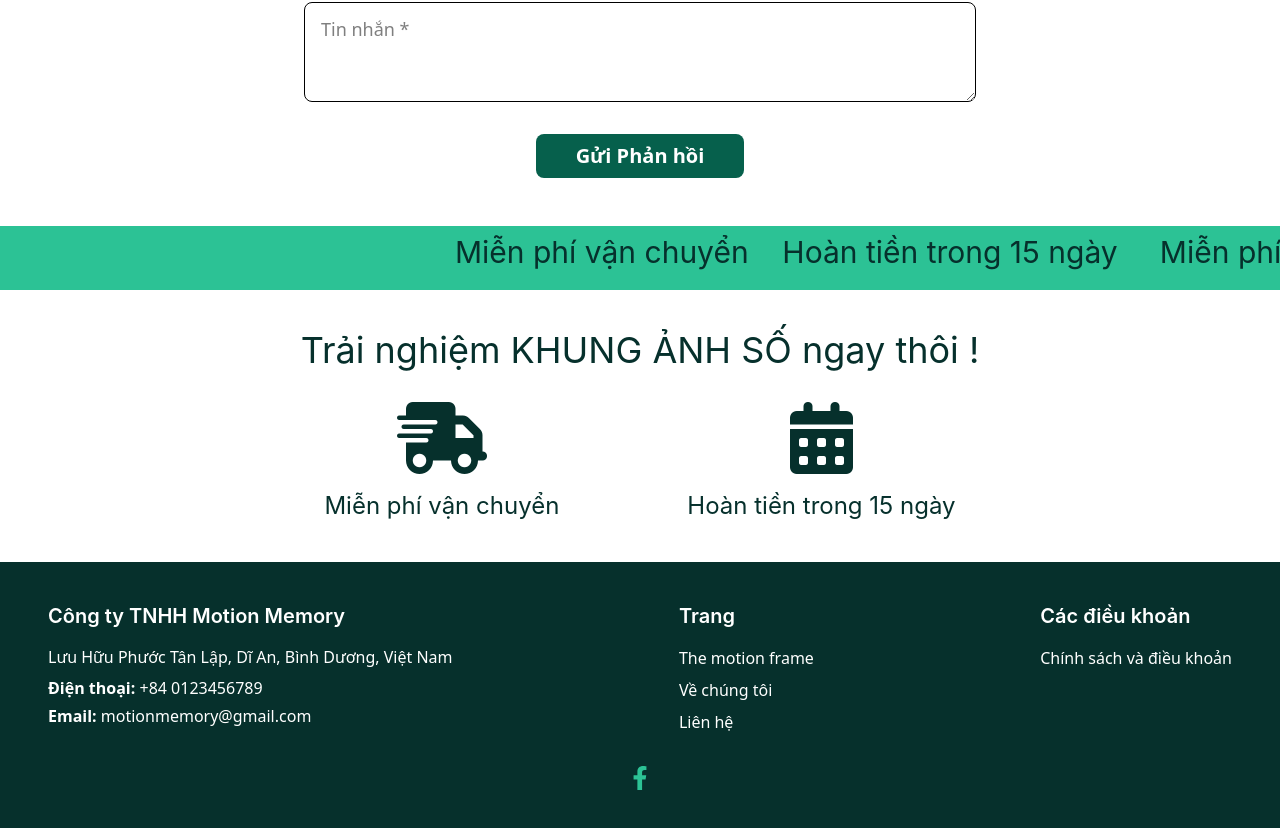
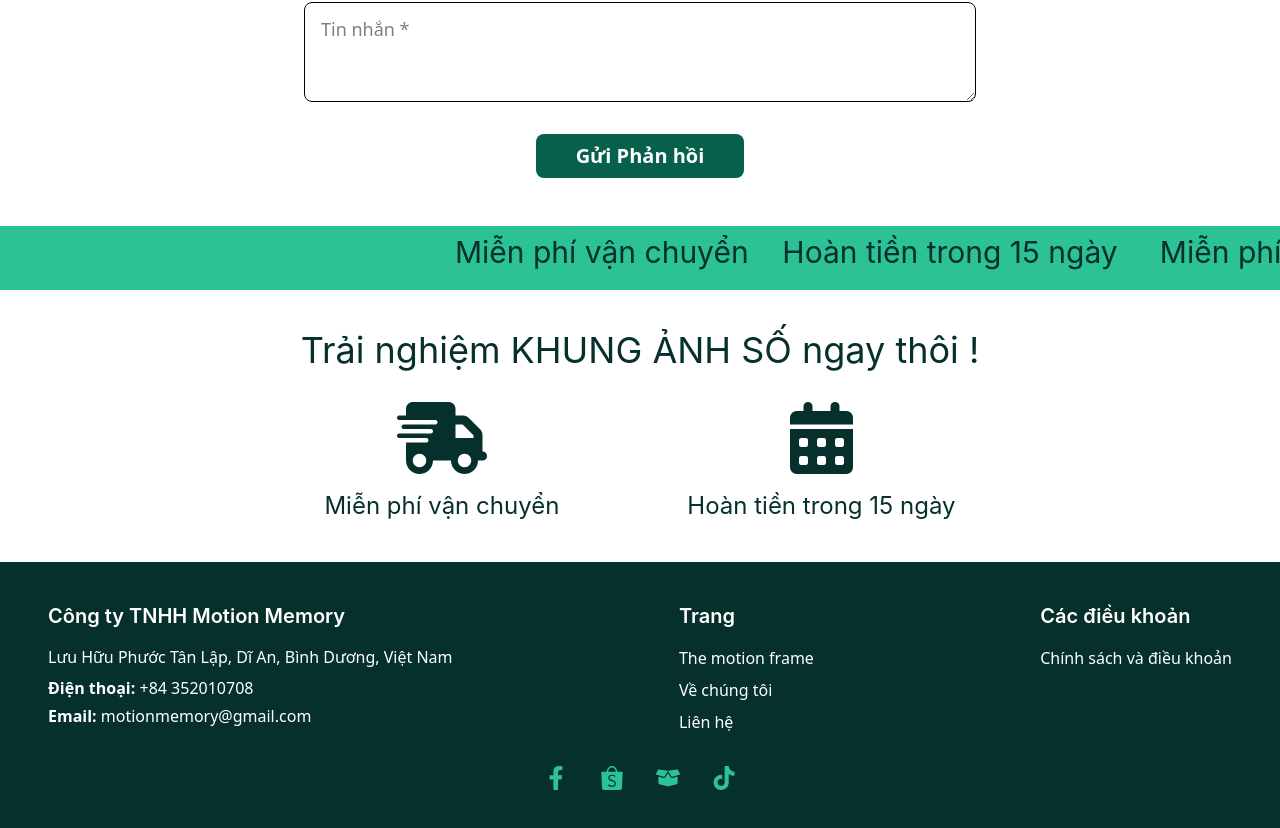
Before and after one commit to hthaitai/motion-web, a React (Vite) app: page /contact in a window 1280 px wide. Shown: the part 794-1622 px from the top of the page. Built offline with nearby package versions, Linux system fonts and the light colour scheme.

Commit message:
last updated

```diff
--- a/package.json
+++ b/package.json
@@ -19,8 +19,8 @@
     "react-i18next": "^15.5.1",
     "react-icons": "^5.5.0",
     "react-router": "^7.6.0",
+    "react-router-dom": "^7.6.0",
     "react-toastify": "^11.0.5",
-    "react-router-dom": "^7.6.0",
     "tailwindcss": "^4.1.7"
   },
   "devDependencies": {
--- a/src/components/Footer.jsx
+++ b/src/components/Footer.jsx
@@ -1,7 +1,8 @@
-import React from 'react';
-import { useTranslation } from 'react-i18next';
-import { FaFacebookF, FaInstagram, FaTiktok } from 'react-icons/fa';
-import { FaArrowRight } from 'react-icons/fa6';
+import React from "react";
+import { useTranslation } from "react-i18next";
+import { FaFacebookF, FaInstagram, FaTiktok, FaBoxOpen } from "react-icons/fa";
+import { FaArrowRight } from "react-icons/fa6";
+import { SiShopee } from "react-icons/si";
 
 function Footer() {
   const { t } = useTranslation();
@@ -11,16 +12,16 @@ function Footer() {
         <div className="relative w-full h-12">
           <div className="absolute top-0 left-0 flex animate-marquee-full w-max">
             <span className="text-[#06302c] text-3xl font-banner  whitespace-nowrap mr-16">
-              {t('Free Shipping')}&nbsp;&nbsp;&nbsp;&nbsp;
-              {t('15 Days Money Back')}&nbsp;&nbsp;&nbsp;&nbsp;{' '}
-              {t('Free Shipping')}&nbsp;&nbsp;&nbsp;&nbsp;
-              {t('15 Days Money Back')}
+              {t("Free Shipping")}&nbsp;&nbsp;&nbsp;&nbsp;
+              {t("15 Days Money Back")}&nbsp;&nbsp;&nbsp;&nbsp;{" "}
+              {t("Free Shipping")}&nbsp;&nbsp;&nbsp;&nbsp;
+              {t("15 Days Money Back")}
             </span>
             <span className="text-[#06302c] text-3xl font-banner  whitespace-nowrap mr-16">
-              {t('Free Shipping')}&nbsp;&nbsp;&nbsp;&nbsp;
-              {t('15 Days Money Back')}&nbsp;&nbsp;&nbsp;&nbsp;{' '}
-              {t('Free Shipping')}&nbsp;&nbsp;&nbsp;&nbsp;
-              {t('15 Days Money Back')}
+              {t("Free Shipping")}&nbsp;&nbsp;&nbsp;&nbsp;
+              {t("15 Days Money Back")}&nbsp;&nbsp;&nbsp;&nbsp;{" "}
+              {t("Free Shipping")}&nbsp;&nbsp;&nbsp;&nbsp;
+              {t("15 Days Money Back")}
             </span>
             {/* Mobile marquee */}
             <span className="block sm:hidden text-[#06302c] text-2xl font-banner whitespace-nowrap mr-8">
@@ -37,19 +38,19 @@ function Footer() {
       {/* Banner Free Shipping & Money Back */}
       <div className="bg-white w-full py-10">
         <h2 className="text-[#06302c] text-2xl md:text-4xl font-banner text-center mb-8">
-          {t('Try MOTION VIDEO FRAME now !')}
+          {t("Try MOTION VIDEO FRAME now !")}
         </h2>
         <div className="flex flex-col md:flex-row justify-center items-center gap-8 md:gap-32">
           <div className="flex flex-col items-center mb-8 md:mb-0">
             <i className="fa-solid fa-truck-fast -days text-[#06302c] text-5xl md:text-7xl mb-4"></i>
             <span className="text-[#06302c] text-lg md:text-2xl font-banner">
-              {t('Free Shipping')}
+              {t("Free Shipping")}
             </span>
           </div>
           <div className="flex flex-col items-center">
             <i className="fa-solid fa-calendar-days text-[#06302c] text-5xl md:text-7xl mb-4"></i>
             <span className="text-[#06302c] text-lg md:text-2xl font-banner">
-              {t('15 Days Money Back')}
+              {t("15 Days Money Back")}
             </span>
           </div>
         </div>
@@ -60,19 +61,19 @@ function Footer() {
           {/* Company Info */}
           <div className="min-w-[220px]">
             <h3 className="text-xl font-banner font-semibold mb-4">
-              {t('Motion Memory Company')}
+              {t("Motion Memory Company")}
             </h3>
             <p className="mb-2 leading-snug">
               {t(
-                'Luu Huu Phuoc Tan Lap, Dong Hoa, Di An, Binh Duong, Viet Nam'
+                "Luu Huu Phuoc Tan Lap, Dong Hoa, Di An, Binh Duong, Viet Nam"
               )}
             </p>
             <p className="mb-1">
-              <span className="font-semibold"> {t('Phone')}:</span> +84
-              0123456789
+              <span className="font-semibold"> {t("Phone")}:</span> +84
+              352010708
             </p>
             <p>
-              <span className="font-semibold">Email:</span>{' '}
+              <span className="font-semibold">Email:</span>{" "}
               motionmemory@gmail.com
             </p>
           </div>
@@ -80,7 +81,7 @@ function Footer() {
           {/* a */}
           <div>
             <h3 className="text-xl font-banner font-semibold mb-4">
-              {t('Page')}
+              {t("Page")}
             </h3>
             <ul className="space-y-2">
               <li>
@@ -90,12 +91,12 @@ function Footer() {
               </li>
               <li>
                 <a href="/about" className="hover:underline">
-                  {t('About us')}
+                  {t("About us")}
                 </a>
               </li>
               <li>
                 <a href="/contact" className="hover:underline">
-                  {t('Contact')}
+                  {t("Contact")}
                 </a>
               </li>
             </ul>
@@ -103,13 +104,13 @@ function Footer() {
           {/* Terms */}
           <div>
             <h3 className="text-xl font-banner font-semibold mb-4">
-              {' '}
-              {t('Terms')}
+              {" "}
+              {t("Terms")}
             </h3>
             <ul className="space-y-2">
               <li>
                 <a href="/refundpolicy" className="hover:underline">
-                  {t('Policy & Terms')}
+                  {t("Policy & Terms")}
                 </a>
               </li>
             </ul>
@@ -117,8 +118,53 @@ function Footer() {
         </div>
         {/* Social Icons */}
         <div className="flex justify-center gap-8 mt-8">
-          <a href="https://www.facebook.com/share/1YHYjgkXsY/?mibextid=wwXIfr"className="text-[#2cc295] text-2xl hover:text-white">
+          {/* Facebook */}
+          <a
+            href="https://www.facebook.com/profile.php?id=61577896552259"
+            className="text-[#2cc295] text-2xl hover:text-white"
+            target="_blank"
+            rel="noopener noreferrer"
+            aria-label="Facebook"
+            title="Facebook"
+            data-tag="facebook"
+          >
             <FaFacebookF />
+          </a>
+          {/* Shopee */}
+          <a
+            href="https://shopee.vn/"
+            className="text-[#2cc295] text-2xl hover:text-white"
+            target="_blank"
+            rel="noopener noreferrer"
+            aria-label="Shopee"
+            title="Shopee"
+            data-tag="shopee"
+          >
+            <SiShopee />
+          </a>
+          {/* Lazada */}
+          <a
+            href="https://www.lazada.vn/"
+            className="text-[#2cc295] text-2xl hover:text-white"
+            target="_blank"
+            rel="noopener noreferrer"
+            aria-label="Lazada"
+            title="Lazada"
+            data-tag="lazada"
+          >
+            <FaBoxOpen /> {/* Tạm thay cho Lazada */}
+          </a>
+          {/* TikTok */}
+          <a
+            href="https://www.tiktok.com/"
+            className="text-[#2cc295] text-2xl hover:text-white"
+            target="_blank"
+            rel="noopener noreferrer"
+            aria-label="TikTok"
+            title="TikTok"
+            data-tag="tiktok"
+          >
+            <FaTiktok />
           </a>
         </div>
       </footer>
```
Also changed, not shown: 1 other file (tests, documents, lock files or other folders).
